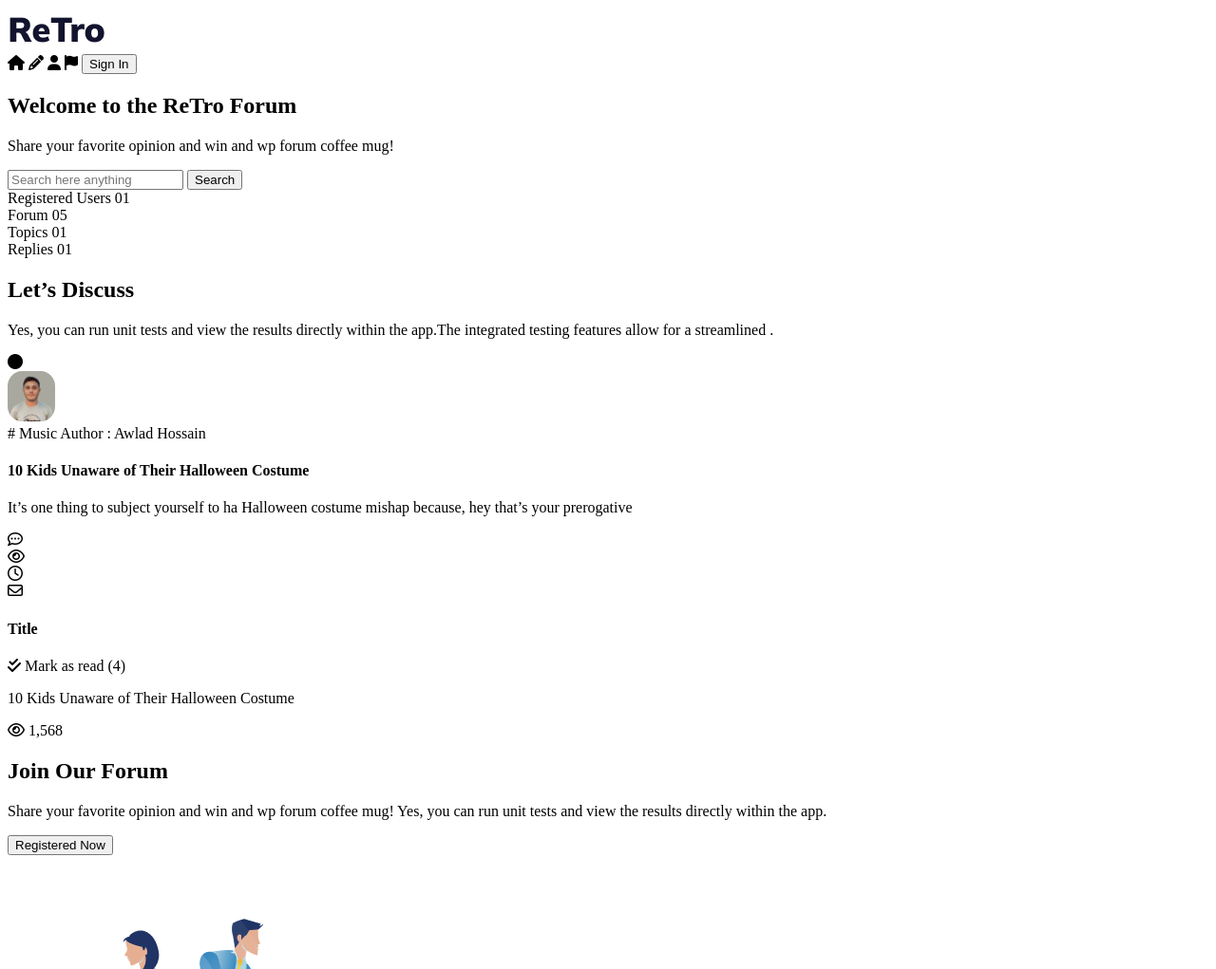
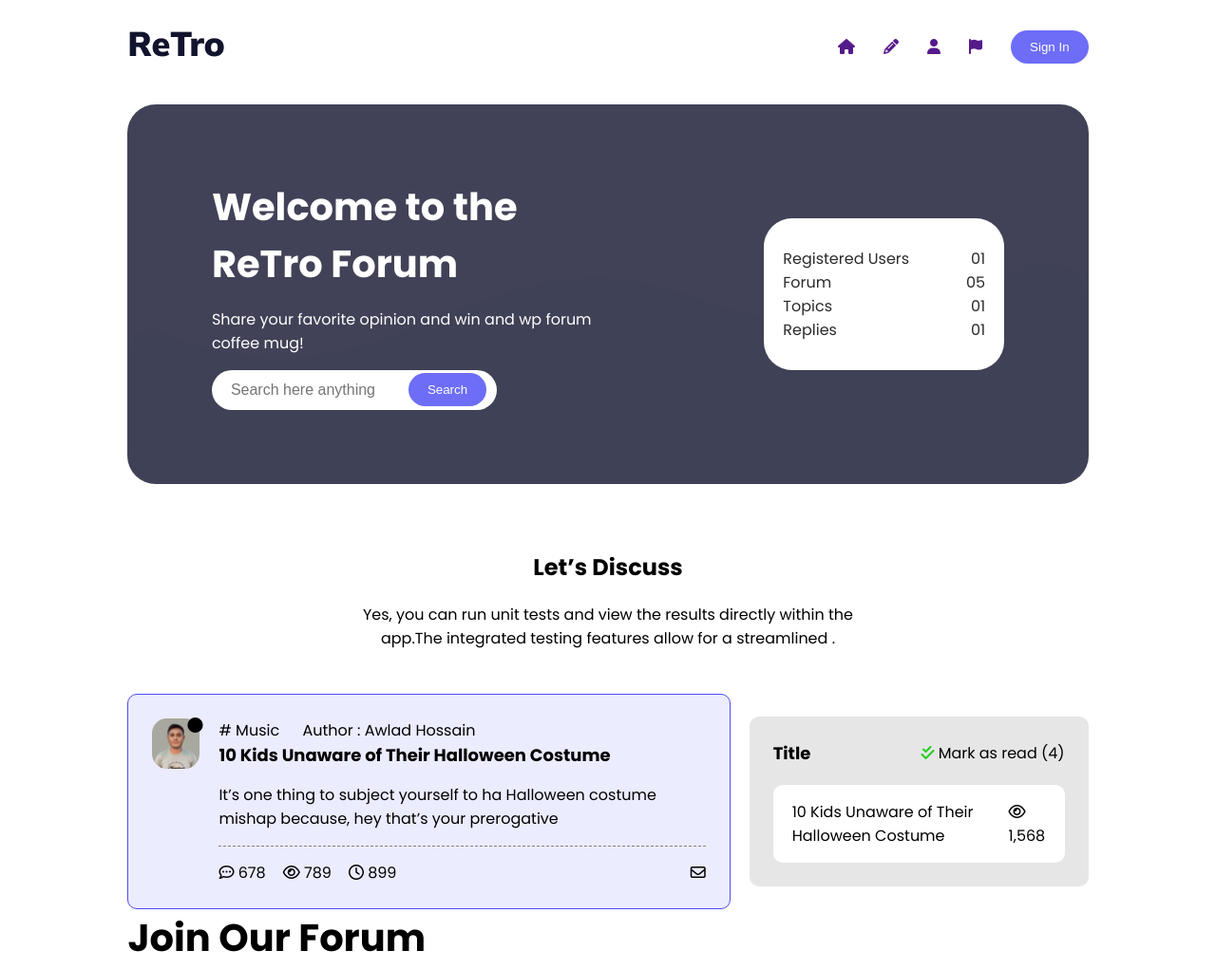
Before and after one commit to contactjual/ReTro-forum-ass06-website, a plain HTML site: page index.html in a window 1280 px wide. Shown: the top 1021 px of the page at 95% size. Drawn offline with Linux system fonts and the light colour scheme.

Commit message:
css reading details

```diff
--- a/index.html
+++ b/index.html
@@ -5,6 +5,13 @@
     <meta charset="UTF-8">
     <meta name="viewport" content="width=device-width, initial-scale=1.0">
     <title>Welcome Dear</title>
+    <link rel="stylesheet" href="style.css">
+
+    <link rel="preconnect" href="https://fonts.googleapis.com">
+    <link rel="preconnect" href="https://fonts.gstatic.com" crossorigin>
+    <link
+        href="https://fonts.googleapis.com/css2?family=Poppins:ital,wght@0,100;0,200;0,300;0,400;0,500;0,600;0,700;0,800;0,900;1,100;1,200;1,300;1,400;1,500;1,600;1,700;1,800;1,900&display=swap"
+        rel="stylesheet">
 
     <link rel="stylesheet" href="https://cdnjs.cloudflare.com/ajax/libs/font-awesome/6.7.1/css/all.min.css"
         integrity="sha512-5Hs3dF2AEPkpNAR7UiOHba+lRSJNeM2ECkwxUIxC1Q/FLycGTbNapWXB4tP889k5T5Ju8fs4b1P5z/iB4nMfSQ=="
@@ -14,23 +21,27 @@
 
 <body>
     <div class="container">
-        <section class="navigation">
-            <nav>
+        <header>
+            <!-- header navigation -->
+            <section class="navbar">
+                <nav class="navigation flex">
                     <div class="logo-area">
-                    <img src="images/logo.png" alt="">
+                        <a href=""><img src="images/logo.png" alt=""></a>
                     </div>
                     <div class="icons-signin-area">
-                    <i class="fa-solid fa-house"></i>
-                    <i class="fa-solid fa-pencil"></i>
-                    <i class="fa-solid fa-user"></i>
-                    <i class="fa-solid fa-flag"></i>
+                        <a href=""><i title="Home" class="fa-solid fa-house"></i></a>
+                        <a href=""><i title="Tooltip" class="fa-solid fa-pencil"></i></a>
+                        <a href=""><i title="Users" class="fa-solid fa-user"></i></a>
+                        <a href=""><i title="Pro" class="fa-solid fa-flag"></i></a>
                         <button>Sign In</button>
                     </div>
                 </nav>
             </section>
+
+            <!-- header banner -->
             <section class="banner">
                 <div class="bg-img">
-                <div class="overlay">
+                    <div class="overlay flex">
                         <div class="left-content">
                             <div class="text-area">
                                 <h1>Welcome to the ReTro Forum</h1>
@@ -43,19 +54,19 @@
                         </div>
                         <div class="right-content">
                             <div class="bg-collor">
-                            <div class="counting">
+                                <div class="counting flex">
                                     <span>Registered Users</span>
                                     <span>01</span>
                                 </div>
-                            <div class="counting">
+                                <div class="counting flex">
                                     <span>Forum</span>
                                     <span>05</span>
                                 </div>
-                            <div class="counting">
+                                <div class="counting flex">
                                     <span>Topics</span>
                                     <span>01</span>
                                 </div>
-                            <div class="counting">
+                                <div class="counting flex">
                                     <span>Replies</span>
                                     <span>01</span>
                                 </div>
@@ -64,22 +75,25 @@
                     </div>
                 </div>
             </section>
+        </header>
 
         <main>
+            <!-- main discuss  -->
             <section class="discuss">
                 <div class="title-about">
                     <h2>Let’s Discuss</h2>
-                    <p>Yes, you can run unit tests and view the results directly within the app.The integrated testing features allow for a streamlined .</p>
+                    <p>Yes, you can run unit tests and view the results directly within the app.The integrated testing
+                        features allow for a streamlined .</p>
                 </div>
-                <div class="post-read-area">
+                <div class="post-read-area flex">
                     <div class="post-area">
+                        <div class="post-card flex">
                             <div class="profile-area">
                                 <div class="active-status">
                                     <i class="fa-solid fa-circle"></i>
                                 </div>
-                            <div class="profile-img">
-                                <img style="width: 50px; border-radius: 30%;" src="images/IMG_20241028_111517.jpg" alt="">
-                            </div>
+                                <img style="width: 50px; border-radius: 30%;" src="images/IMG_20241028_111517.jpg"
+                                    alt="">
                             </div>
                             <div class="content-area">
                                 <div class="catagory-author">
@@ -94,17 +108,19 @@
                                         hey that’s your prerogative</p>
                                 </div>
                                 <!-- dashed border-bottom  -->
-                            <div class="icon-counting-area">
-                                <div class="left-icons">
+                                <div class="icon-counting-area flex">
+                                    <div class="left-icons flex">
                                         <div class="icon">
-                                        <i class="fa-regular fa-comment-dots"></i>                                        <span></span>
+                                            <i class="fa-regular fa-comment-dots"></i>
+                                            <span>678</span>
                                         </div>
                                         <div class="icon">
-                                        <i class="fa-regular fa-eye"></i>                                        <span></span>
+                                            <i class="fa-regular fa-eye"></i>
+                                            <span>789</span>
                                         </div>
                                         <div class="icon">
                                             <i class="fa-regular fa-clock"></i>
-                                        <span></span>
+                                            <span>899</span>
                                         </div>
                                     </div>
                                     <div class="right-icon">
@@ -113,21 +129,24 @@
                                 </div>
                             </div>
                         </div>
+                    </div>
                     <div class="read-area">
-                        <div class="title-area">
+                        <div class="read-card">
+                            <div class="title-area flex">
                                 <h4>Title</h4>
                                 <div class="marking">
-                                <i class="fa-solid fa-check-double"></i>
+                                    <i style="color: rgb(31, 206, 31);" class="fa-solid fa-check-double"></i>
                                     <span>Mark as read <span>(4)</span></span>
                                 </div>
                             </div>
-                        <div class="reading-details">
+                            <div class="reading-details flex">
                                 <div class="reading-tite">
                                     <p>10 Kids Unaware of Their Halloween Costume</p>
                                 </div>
                                 <div class="vew-counting">
                                     <i class="fa-regular fa-eye"></i>
                                     <span>1,568</span>
+                                </div>
                             </div>
                         </div>
                     </div>
@@ -150,7 +169,8 @@
             <section class="latest-posts">
                 <div class="title-about">
                     <h2>Latest Posts</h2>
-                    <p>Yes, you can run unit tests and view the results directly within the app. The integrated testing features allow for a streamlined .</p>
+                    <p>Yes, you can run unit tests and view the results directly within the app. The integrated testing
+                        features allow for a streamlined .</p>
                 </div>
                 <div class="card-area">
                     <div class="card">
@@ -173,7 +193,7 @@
                     </div>
                 </div>
             </section>
-        </main><i class="fa-brands fa-facebook-f"></i>
+        </main>
 
     </div>
     <footer>
@@ -181,7 +201,8 @@
             <div class="logo">
                 <img src="images/logo.png" alt="">
             </div>
-            <p>Contrary to popular belief, Lorem Ipsum is not simply random text. It has roots in a piece of classical Latin literature from 45 BC</p>
+            <p>Contrary to popular belief, Lorem Ipsum is not simply random text. It has roots in a piece of classical
+                Latin literature from 45 BC</p>
             <div class="icons">
                 <i class="fa-brands fa-twitter"></i>
                 <i class="fa-brands fa-facebook-f"></i>
--- /dev/null
+++ b/style.css
@@ -0,0 +1,155 @@
+html,
+body,
+* {
+    padding: 0;
+    list-style: none;
+    box-sizing: border-box;
+}
+
+.container {
+    margin: 0 auto;
+    width: 80%;
+    max-width: 1500px;
+    font-family: "Poppins", sans-serif;
+}
+
+button {
+    padding: 10px 20px;
+    background-color: rgba(80, 80, 246, 0.832);
+    color: white;
+    border: none;
+    border-radius: 20px;
+    cursor: pointer;
+}
+
+.flex {
+    display: flex;
+    align-items: center;
+    justify-content: space-between;
+}
+
+h1 {
+    font-size: 40px;
+    margin: 0;
+}
+
+h4 {
+    font-size: 18px;
+    margin: 0;
+}
+
+
+
+/* header navigation */
+header .navigation {
+    padding: 15px 0;
+}
+
+header .navigation .icons-signin-area {
+    display: flex;
+    align-items: center;
+    gap: 30px;
+}
+
+/* header banner */
+header .banner {
+    padding: 20px 0;
+}
+header .banner .bg-img {
+    background-image: url(images/bgbanner.png);
+    background-repeat: no-repeat;
+
+    background-size: 100% 300px;
+    background-position: bottom center;
+    border-radius: 0 30px 30px 0;
+}
+header .banner .bg-img .overlay {
+    background-color: rgb(18, 19, 45, .8);
+    width: 100%;
+    height: 400px;
+    color: white;
+    justify-content: space-around;
+    border-radius: 30px;
+}
+header .banner .bg-img .overlay .left-content {
+    flex-basis: 40%;
+}
+header .banner .bg-img .overlay .left-content input {
+    padding: 12px 20px;
+    width: 300px;
+    border: none;
+    border-radius: 30px;
+    font-size: 16px;
+}
+header .banner .bg-img .overlay .left-content .input-area {
+    position: relative;
+}
+header .banner .bg-img .overlay .left-content .input-area button {
+    position: absolute;
+    left: 207px;
+    top: 3.4px;
+}
+header .banner .bg-img .overlay .right-content {
+    flex-basis: 25%;
+}
+header .banner .bg-img .overlay .right-content .bg-collor {
+    background-color: white;
+    color: rgba(0, 0, 0, 0.837);
+    padding: 30px 20px;
+    border-radius: 30px;
+}
+
+
+
+/* main discuss */
+main .discuss .title-about {
+    width: 550px;
+    margin: auto;
+    text-align: center;
+    padding: 30px 0 ;
+}
+main .discuss .post-read-area {
+    gap: 20px;
+}
+main .discuss .post-read-area .post-area .profile-area {
+    position: relative;
+}
+main .discuss .post-read-area .post-area .active-status {
+    position: absolute;
+    left: 37px;
+    top: -5px;
+}
+main .discuss .post-read-area .post-area .post-card {
+    padding: 25px;
+    border: 1px solid rgb(75, 75, 247);
+    background-color: rgb(75, 75, 247, .1);
+    border-radius: 10px;
+    align-items: flex-start;
+    gap: 20px;
+}
+main .discuss .post-read-area .post-area .post-card .catagory-author>span {
+    margin-right: 20px;
+}
+main .discuss .post-read-area .post-area .post-card .content-area .post-discription {
+    border-bottom: 1px dashed gray;
+}
+main .discuss .post-read-area .post-area .post-card .content-area .icon-counting-area {
+    padding-top: 15px;
+}
+main .discuss .post-read-area .post-area .post-card .content-area .left-icons {
+    gap: 18px;
+}
+
+
+/* read-area  */
+main .discuss .post-read-area .read-area {
+    padding: 25px;
+    background-color: rgba(128, 128, 128, 0.2);
+    border-radius: 10px;
+}
+main .discuss .post-read-area .reading-details {
+    background-color: white;
+    padding: 0 20px;
+    margin-top: 20px;
+    border-radius: 10px;
+}
```
Lines whose indentation alone changed are shown as unchanged.
